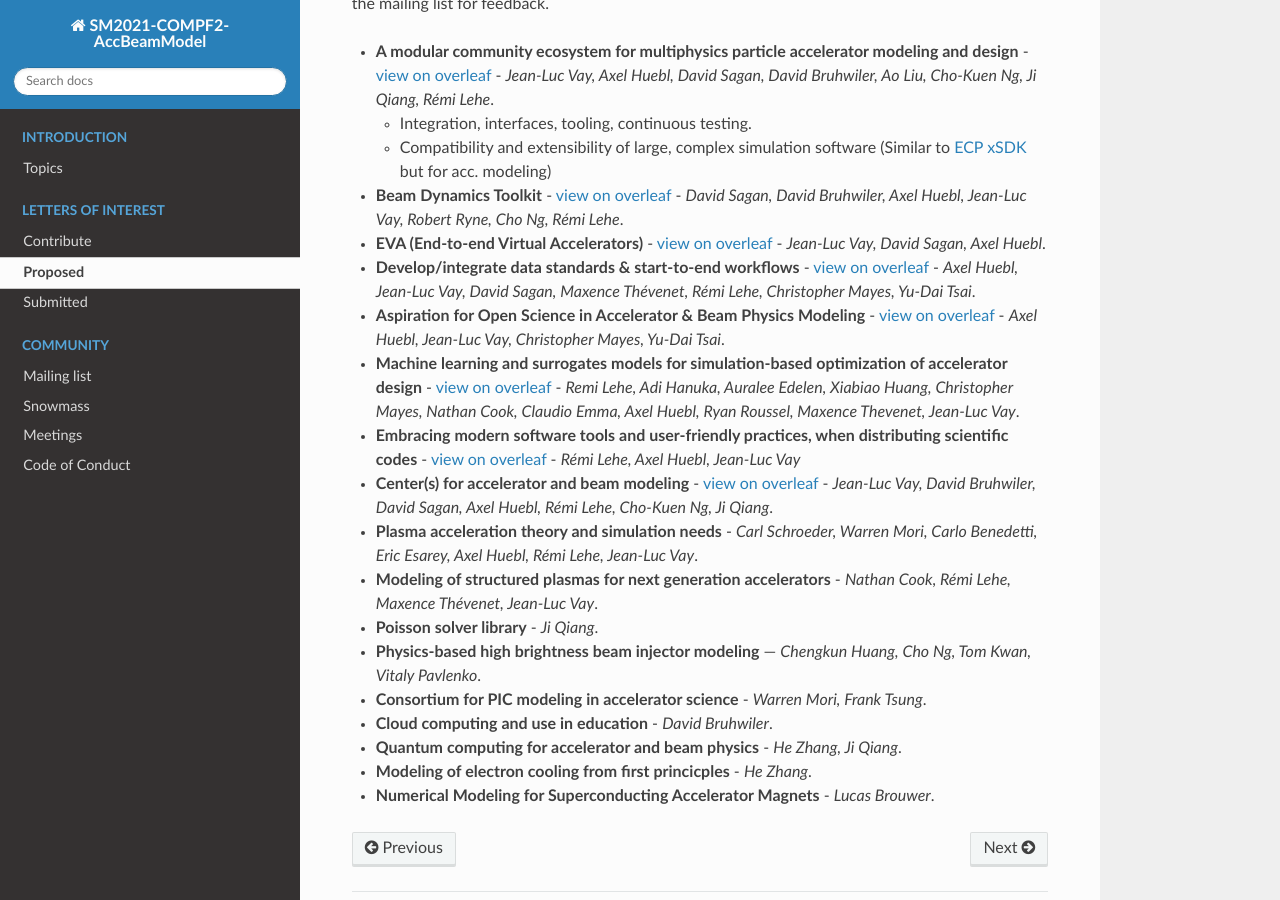
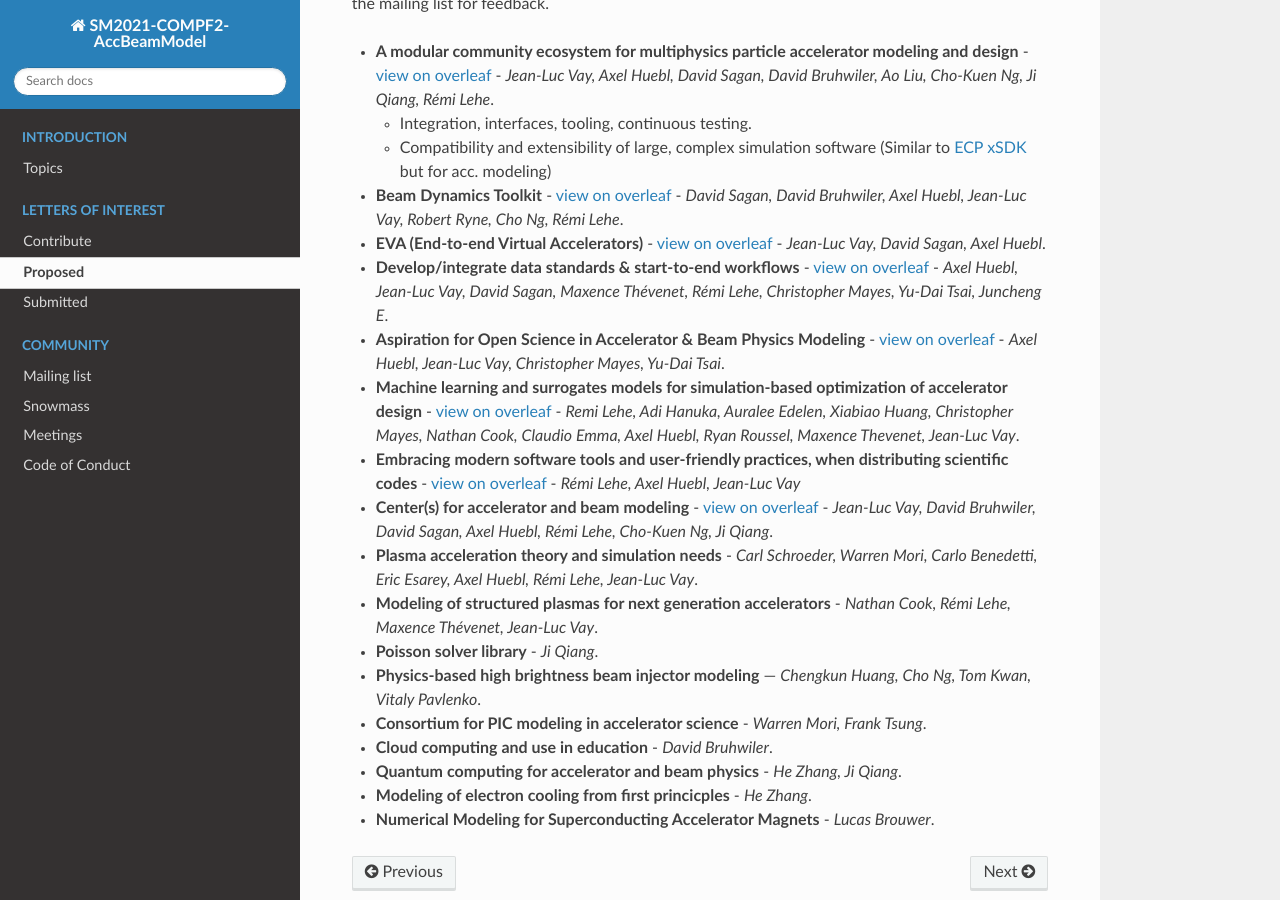
Before and after one commit to snowmass-compf2-accbeammodel/snowmass-compf2-accbeammodel.github.io, a Sphinx documentation site: the page built from docs/source/loi/proposed.rst, in a window 1280 px wide and 900 px high, scrolled down 384 px. Built offline with Sphinx 7.4.7 and the Read the Docs theme 2.0.0, drawn with Linux system fonts in a browser that asks for light colours.

Commit message:
update co-signers data & workflows

```diff
--- a/docs/source/loi/proposed.rst
+++ b/docs/source/loi/proposed.rst
@@ -17,7 +17,7 @@
   - Compatibility and extensibility of large, complex simulation software (Similar to `ECP xSDK <http://xsdk.info>`_ but for acc. modeling)
 - **Beam Dynamics Toolkit** - `view on overleaf <https://www.overleaf.com/read/rrsvsscfvfqt>`_ - *David Sagan, David Bruhwiler, Axel Huebl, Jean-Luc Vay, Robert Ryne, Cho Ng, Rémi Lehe*.
 - **EVA (End-to-end Virtual Accelerators)** - `view on overleaf <https://www.overleaf.com/read/mggpzqpjbjny>`_ - *Jean-Luc Vay, David Sagan, Axel Huebl*.
-- **Develop/integrate data standards & start-to-end workflows** - `view on overleaf <https://www.overleaf.com/read/xhkzttqhhkbk>`_ - *Axel Huebl, Jean-Luc Vay, David Sagan, Maxence Thévenet, Rémi Lehe, Christopher Mayes, Yu-Dai Tsai*.
+- **Develop/integrate data standards & start-to-end workflows** - `view on overleaf <https://www.overleaf.com/read/xhkzttqhhkbk>`_ - *Axel Huebl, Jean-Luc Vay, David Sagan, Maxence Thévenet, Rémi Lehe, Christopher Mayes, Yu-Dai Tsai, Juncheng E*.
 - **Aspiration for Open Science in Accelerator & Beam Physics Modeling** - `view on overleaf <https://www.overleaf.com/read/bwntmgkyvyvc>`_ - *Axel Huebl, Jean-Luc Vay, Christopher Mayes, Yu-Dai Tsai*.
 - **Machine learning and surrogates models for simulation-based optimization of accelerator design** - `view on overleaf <https://www.overleaf.com/read/nmfxffwgvjgf>`_ - *Remi Lehe, Adi Hanuka, Auralee Edelen, Xiabiao Huang, Christopher Mayes, Nathan Cook, Claudio Emma, Axel Huebl, Ryan Roussel, Maxence Thevenet, Jean-Luc Vay*.
 - **Embracing modern software tools and user-friendly practices, when distributing scientific codes** - `view on overleaf <https://www.overleaf.com/read/jfqrjwybfhyw>`_ - *Rémi Lehe, Axel Huebl, Jean-Luc Vay*
```
